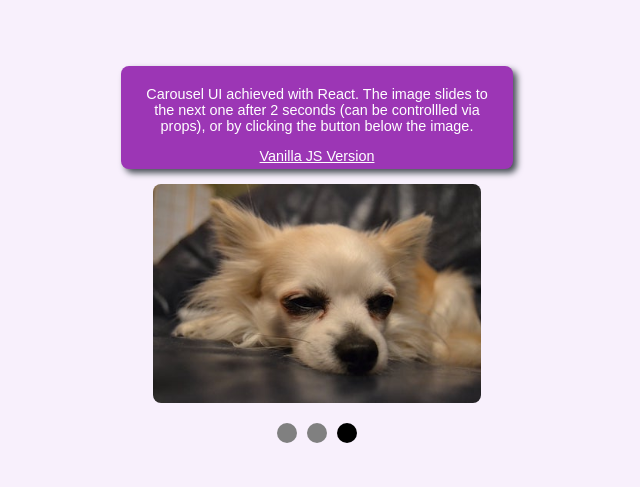
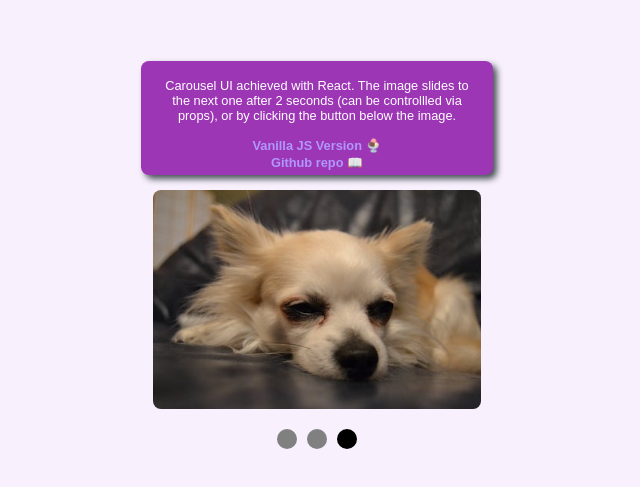
Before and after one commit to YutaMoriJP/Carousel-React, a React (Create React App) app: page / in a window 1280 px wide. Shown: the part 151-638 px from the top of the page, without its empty margins (331-971 px from the left). Built offline with nearby package versions, Linux system fonts and the light colour scheme.

Commit message:
added github repo url with couple style updates

```diff
--- a/src/App.js
+++ b/src/App.js
@@ -5,8 +5,8 @@ import Carousel from "./Components/Carousel";
 //data
 import images from "./data/images";
 
-//use images prop to pass an array contains an elements with an object
-//that is structured like {src, alt, id}
+//use the images prop to pass an array that contains elements as objects
+//which is structured like {src, alt, id}
 //src should point at the image src
 //alt is for accessibility and should describe the image
 //id must be an unique value, used for the key prop, which helps React to keep track of that react element
--- a/src/Components/Text.js
+++ b/src/Components/Text.js
@@ -1,33 +1,40 @@
 import React from "react";
 import TextStyled from "../styles/Text";
 import styled from "styled-components";
+import Link from "../styles/Link";
 
 export const Wrapper = styled.article`
   background: #9c36b5;
   max-width: 400px;
-  width: 80%;
-  min-width: 180px;
-  padding: 5px 20px;
+  width: 75%;
+  min-width: 150px;
+  padding: 5px 15px;
   border-radius: 8px;
   box-shadow: 4px 4px 6px #495057;
-  font-size: 0.9rem;
+  font-size: 0.8rem;
   text-align: center;
-  a {
-    color: white;
-  }
 `;
 
 const Text = ({ children }) => {
   return (
     <Wrapper>
       <TextStyled>{children}</TextStyled>
-      <a
+      <Link
         href="https://vanilla-carousel.netlify.app/"
         target="_blank"
         rel="noreferrer"
+        vanilla
       >
         Vanilla JS Version
-      </a>
+      </Link>
+      <Link
+        href="https://github.com/YutaMoriJP/Carousel-React"
+        target="_blank"
+        rel="noreferrer"
+        github
+      >
+        Github repo
+      </Link>
     </Wrapper>
   );
 };
--- /dev/null
+++ b/src/styles/Link.js
@@ -0,0 +1,29 @@
+import styled, { css } from "styled-components";
+
+const Link = styled.a`
+  color: white;
+  display: block;
+  text-decoration: 0;
+  padding-top: 2px;
+  font-weight: 900;
+  color: #b197fc;
+  :hover {
+    text-decoration: underline;
+  }
+  ${props =>
+    props.vanilla &&
+    css`
+      ::after {
+        content: " 🍨";
+      }
+    `}
+  ${props =>
+    props.github &&
+    css`
+      ::after {
+        content: " 📖";
+      }
+    `}
+`;
+
+export default Link;
```
